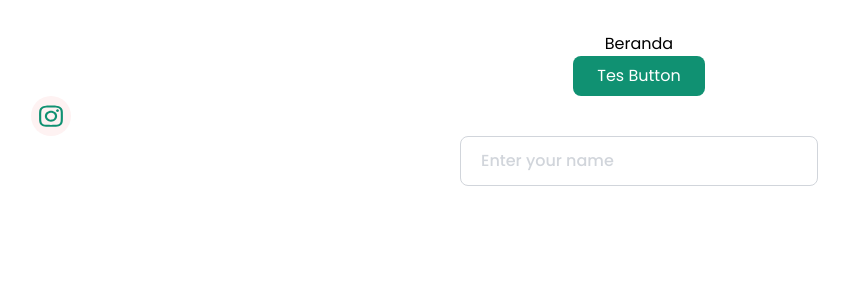
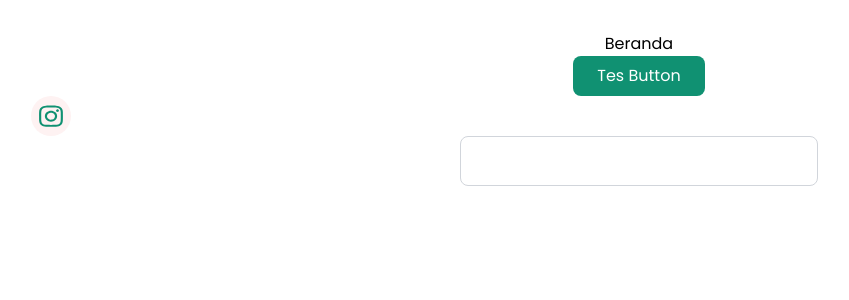
Before and after one commit to bilabror/bdg-florist, a React (Vite) app: page / in a window 1280 px wide. Shown: the top 300 px of the page, without its empty margins (1-850 px from the left). Built offline with nearby package versions, Linux system fonts and the light colour scheme; the HTML template or start-up script is replaced by a standard one.

Commit message:
Refac: move rest to the end of the component

```diff
--- a/src/Components/Form/Input.jsx
+++ b/src/Components/Form/Input.jsx
@@ -3,7 +3,7 @@ import {twMerge} from "tailwind-merge";
 export default function Input({ className, ...rest }) {
     return (
         <>
-            <input type="text" {...rest} placeholder="Enter your name" className={twMerge(`rounded-lg placeholder:font-medium py-3 px-5 placeholder:text-gray-300 border border-gray-300 ${className}`)} />
+        <input type="text" className={twMerge(`rounded-lg placeholder:font-medium py-3 px-5 placeholder:text-gray-300 border border-gray-300 ${className || ''}`)} {...rest} />
         </>
     )
 }
```
